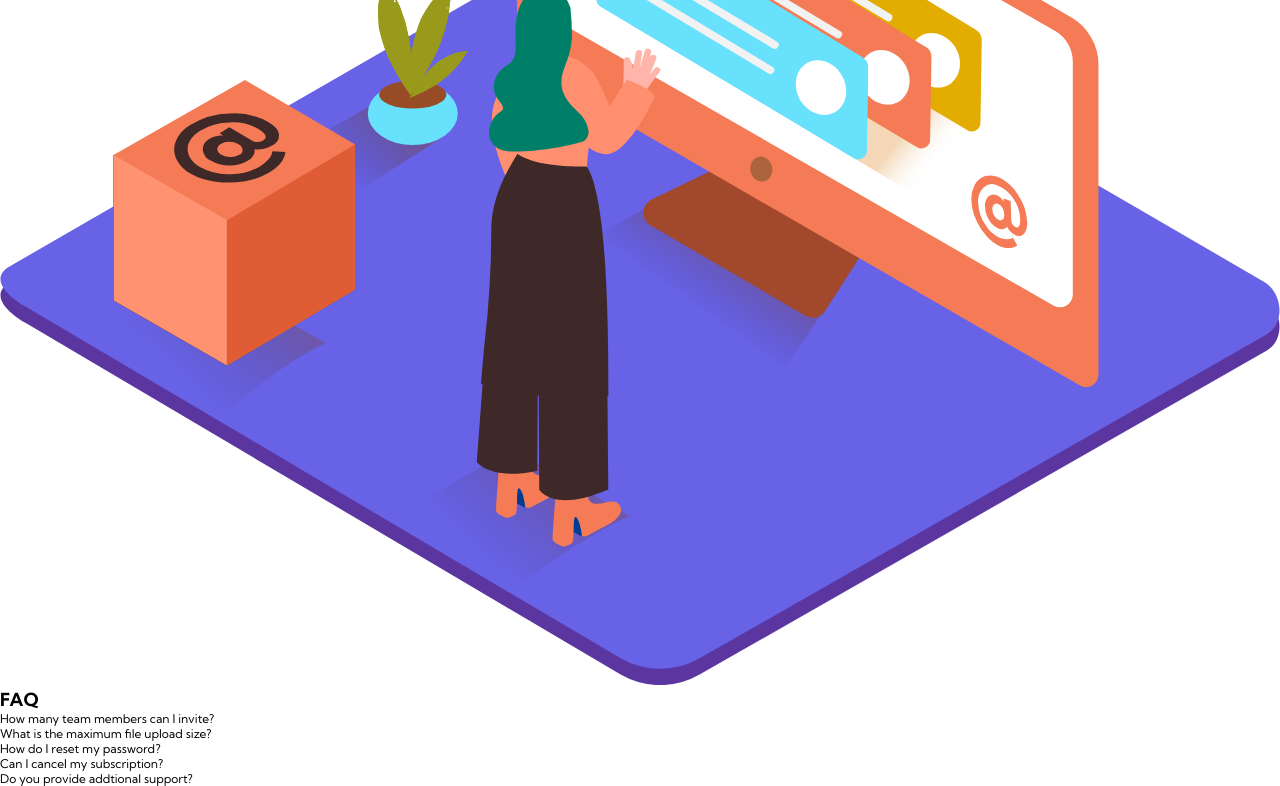
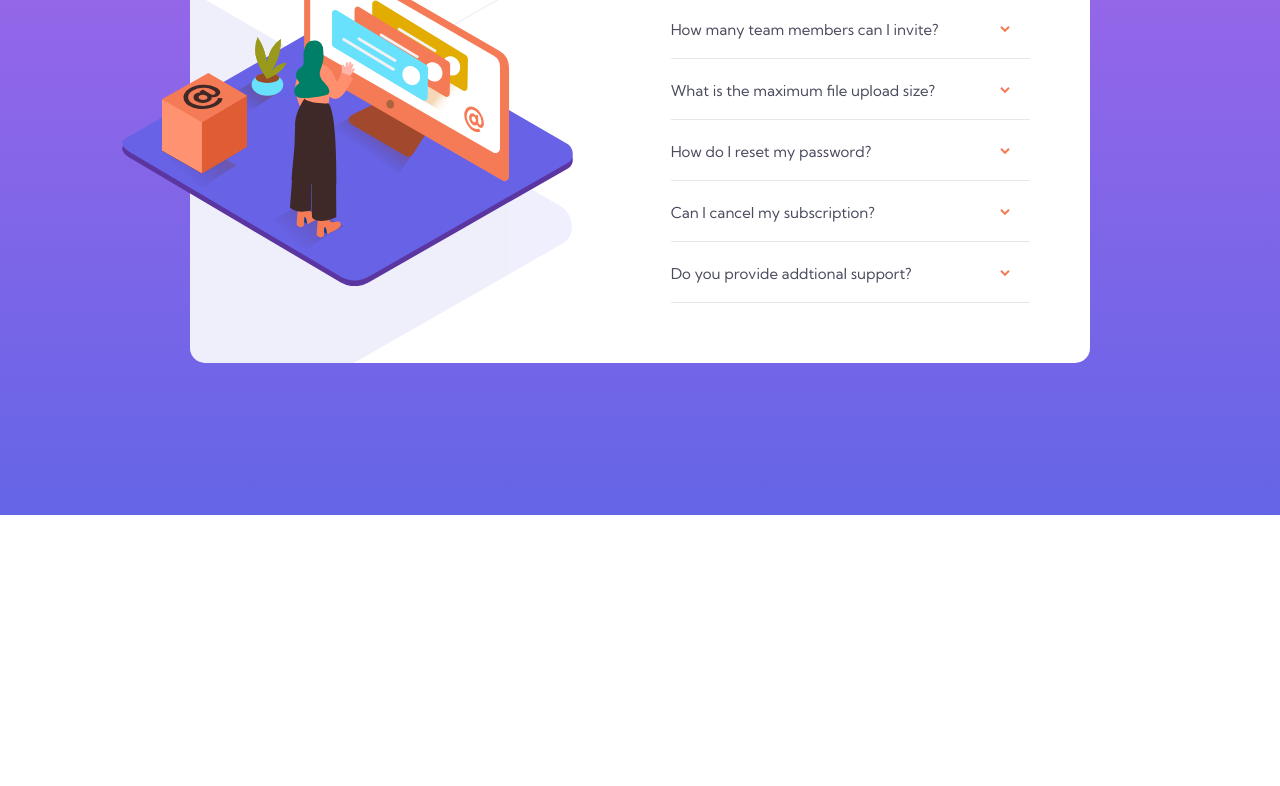
Before and after one commit to cma124/faq-accordion-card, a plain HTML site: page index.html in a window 1280 px wide. Shown: the part 285-1071 px from the top of the page. After the commit the page ends 800 px from the top, so only its background shows below. Drawn offline with Linux system fonts and the light colour scheme.

Commit message:
add css - responsive accordions with smooth effect

```diff
--- a/styles.css
+++ b/styles.css
@@ -26,7 +26,7 @@
 /* General Styles */
 body {
     font-family: 'Kumbh Sans', sans-serif;
-    font-size: 1.2rem;
+    font-size: 1.3rem;
 }
 
 img {
@@ -37,3 +37,161 @@ img {
 summary {
     list-style: none;
 }
+
+/* Site-wide Styles */
+.container {
+    background-image: linear-gradient(to bottom,var(--bg-violet), var(--bg-blue));
+    padding-inline: 2em;
+    padding-block: 15em 5em;
+    min-height: 100vh;
+    display: grid;
+    place-items: center;
+}
+
+.card {
+    background-color: #fff;
+    width: 100%;
+    max-width: 500px;
+    padding-bottom: 4em;
+    border-radius: 15px;
+    display: grid;
+    grid-template-columns: 1fr;
+}
+
+/* Card Image */
+.card-img {
+    width: 70%;
+    aspect-ratio: 1 / 0.5;
+    margin-inline: auto;
+    background-image: url('./images/bg-pattern-mobile.svg');
+    background-repeat: no-repeat;
+    background-size: contain;
+    background-position: center;
+    position: relative;
+}
+
+.card-img img {
+    position: absolute;
+    left: 0;
+    top: 0;
+    transform: translateY(-60%);
+}
+
+/* Card Text */
+.card-text {
+    padding-inline: 2em;
+}
+
+.card-text h1 {
+    font-size: 3.05em;
+    margin-block: 0.5em 0.3em;
+    text-align: center;
+}
+
+.card-text details {
+    border-bottom: 1px solid var(--color-divider);
+    transition: height 0.3s ease-in-out;
+}
+
+.card-text details:not([open]) {
+    height: 2em;
+    padding-block: 1.5em 2.5em;
+}
+
+.card-text details[open] {
+    margin-top: 1.5em;
+    height: 7em;
+}
+
+.card-text summary {
+    color: var(--neutral-txt-darkgray);
+    cursor: pointer;
+    position: relative;
+    transition: 0.3s ease-in-out;
+}
+
+.card-text details[open] summary {
+    color: var(--primary-txt-blue);
+    font-weight: bold;
+}
+
+.card-text summary::after {
+    content: '';
+    width: 50px;
+    height: 100%;
+    background-image: url('./images/icon-arrow-down.svg');
+    background-repeat: no-repeat;
+    background-position: center;
+    position: absolute;
+    right: 0;
+    transition: 0.3s ease-in-out;
+}
+
+.card-text details[open] summary::after {
+    transform: rotate(-180deg);
+}
+
+.card-text summary:hover {
+    color: var(--primary-txt-red);
+}
+
+details p {
+    color: var(--neutral-txt-gray);
+    line-height: 1.6;
+    margin-top: 1em;
+    height: 0;
+    transition: 0.3s ease-in-out;
+}
+
+/* Media Queries */
+@media (min-width: 450px) {
+    body {
+        font-size: 1.5rem;
+    }
+}
+
+@media (min-width: 1000px) {
+    .container {
+        padding: 2em 5em;
+    }
+
+    .card {
+        width: 100%;
+        max-width: 900px;
+        padding-bottom: 0;
+        grid-template-columns: 1fr 1fr;
+    }
+
+    .card-img {
+        width: 100%;
+        aspect-ratio: 1 / 1.1;
+        background-image: url('./images/bg-pattern-desktop.svg');
+        background-size: 200%;
+        background-position: 115% 70%;
+    }
+
+    .card-img img {
+        left: -15%;
+        top: 50%;
+        transform: translateY(-50%);
+    }
+
+    .card-text {
+        padding-block: 4em;
+        padding-right: 4em;
+    }
+
+    .card-text h1 {
+        text-align: left;
+        margin-block: 0 0.3em;
+    }
+
+    .card-text details {
+        padding-block: 1.3em;
+    }
+
+    .card-text details[open] {
+        margin-top: 0;
+        height: 9.2em;
+    }
+}
```
